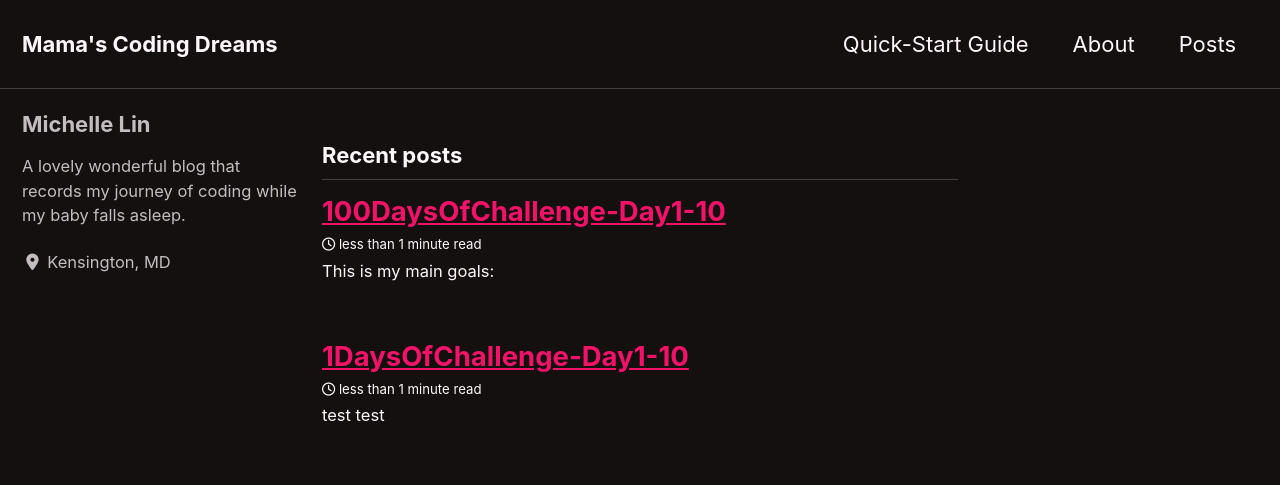
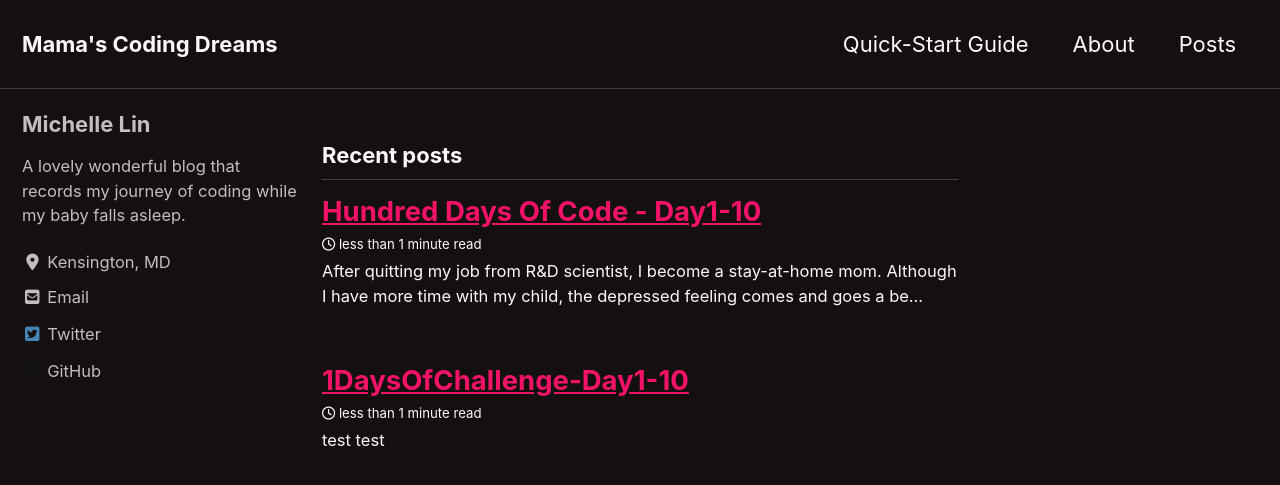
Before and after one commit to michellechlin/michellechlin.github.io, a Jekyll site: the page built from index.html, in a window 1280 px wide and 900 px high. Shown: the top 485 px of the window. Built offline with Jekyll 4.4.1, drawn with Linux system fonts in a browser that asks for light colours; cached includes are drawn as plain includes; nearby versions of some CDN libraries; the list of posts is cut into pages by our own code.

Commit message:
Update posts

````diff
--- a/_config.yml
+++ b/_config.yml
@@ -115,19 +115,19 @@ author:
   links:
     - label: "Email"
       icon: "fas fa-fw fa-envelope-square"
-      # url: mailto:your.name@email.com
+      url: mailto:michelle.chlin15@gmail.com
     - label: "Website"
       icon: "fas fa-fw fa-link"
       # url: "https://your-website.com"
     - label: "Twitter"
       icon: "fab fa-fw fa-twitter-square"
-      # url: "https://twitter.com/"
+      url: "https://twitter.com/MichelleCHLin2"
     - label: "Facebook"
       icon: "fab fa-fw fa-facebook-square"
       # url: "https://facebook.com/"
     - label: "GitHub"
       icon: "fab fa-fw fa-github"
-      # url: "https://github.com/"
+      url: "https://github.com/michellechlin/"
     - label: "Instagram"
       icon: "fab fa-fw fa-instagram"
       # url: "https://instagram.com/"
--- a/_posts/2020-02-13-100Days-of-Code-Day1-10.md
+++ b/_posts/2020-02-13-100Days-of-Code-Day1-10.md
@@ -1,8 +1,62 @@
 ---
-layout: post
-title: "100DaysOfChallenge-Day1-10"
+title: "Hundred Days Of Code - Day1-10"
+excerpt_separator: "<!--more-->"
 categories:
-  "year-archive"
+  - Web design
+tags:
+  - 100DaysOfCode
+  - CSS
+  - HTML
 ---
 
-This is my main goals:
+After quitting my job from R&D scientist, I become a stay-at-home mom. Although I have more time with my child, the depressed feeling comes and goes a being a full-time mom is lack of appreciation or a missing sense of accomplishment. So, I commit myself to take [100 Days of Code Challenge](https://https://www.100daysofcode.com/) where I spend at least one hour coding for 100 days.
+
+**This is my main goals:**
+<ul>1. Complete the FreeCampCode Web Certificate</ul>
+<ul>2. Have a capability to customize the design of a blog</ul>
+<hr>
+**This is the log for the first week:**
+<ul>Day1:
+    <li> Learn Basic HTML & HTML5 </li>
+    <li> Create my Github page</li>
+</ul>
+<p>Applying very basic HTML code as below in my log:</p>
+```
+<ul>
+  <li>Create bullet lists</li>
+</ul>
+```
+<ul>Day2:
+    <li>Continue to Learn HTML & HTML5</li>
+    <li>Setup local work environment with Atom, GitKraken</li>
+</ul>
+
+<ul>Day3:
+  <li>Learn CSS style</li>
+  <li>Learn Jekyll blogging</li>
+</ul>
+
+<ul>Day4:
+  <li>Done 35% of Applied Visual Design </li>
+  <li>Get familiar with <a href="https://jekyllrb.com/docs/step-by-step/08-blogging/" alt="">Jekyll blog</a></li>
+</ul>
+
+<ul>Day5:
+  <li>Completed applied visual design</li>
+  <li>Jekyll theme</li>
+</ul>
+
+<ul>Day6:
+  <li>Completed applied visual design</li>
+  <li>Jekyll theme with <a href="https://mmistakes.github.io/minimal-mistakes/" alt="mmistakes">@mmistakes</a></li>
+  <li>Learn git and work jekyll blog in the local</li>
+</ul>
+
+<ul>Day7:
+  <li>Completed Design Principles & CSS Flexbox</li>
+  <li>1/4 done with CSS Grid </li>
+</ul>
+<hr>
+**Resources:**
+[Her story of completing 100DaysOfCode](https://code.likeagirl.io/100-days-of-code-challenge-completed-bbce87f04c00)
+[FreeCodeCamp](https://www.freecodecamp.org/) [Podcast of #100DaysOfCode](https://www.codenewbie.org/podcast/100-days-of-code)
````
Also changed, not shown: 6 other files.
